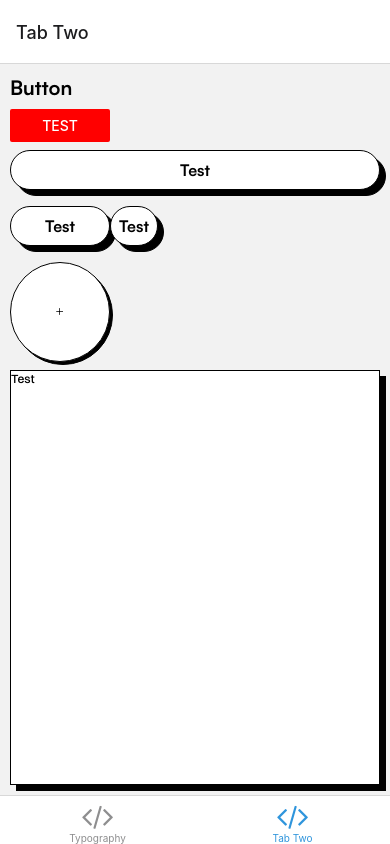
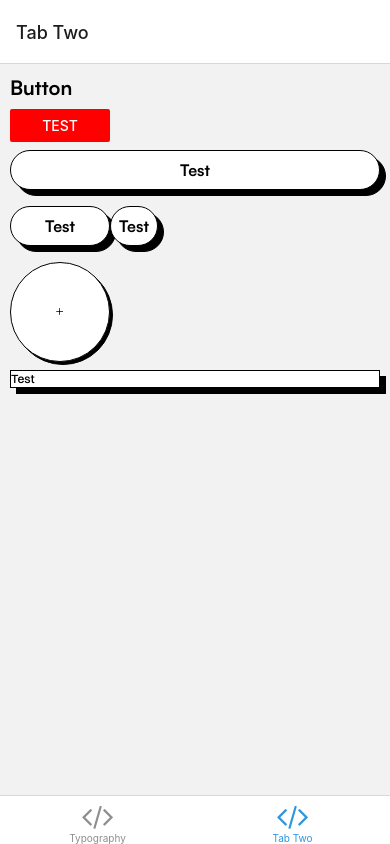
Before and after one commit to daft2/react-native-rugged-ui, a React Native app: screen /TabTwo in a window 390 px wide. Built offline with nearby package versions, Linux system fonts and the light colour scheme; what expo-linking would draw is missing.

Commit message:
feat: add marginbottom the size of shadow

```diff
--- a/src/components/Card.tsx
+++ b/src/components/Card.tsx
@@ -78,7 +78,7 @@ const Card = ({
     <View
       style={{
         position: "relative",
-        flex: 1
+        marginBottom: shadowLength
       }}
     >
       <View
```
